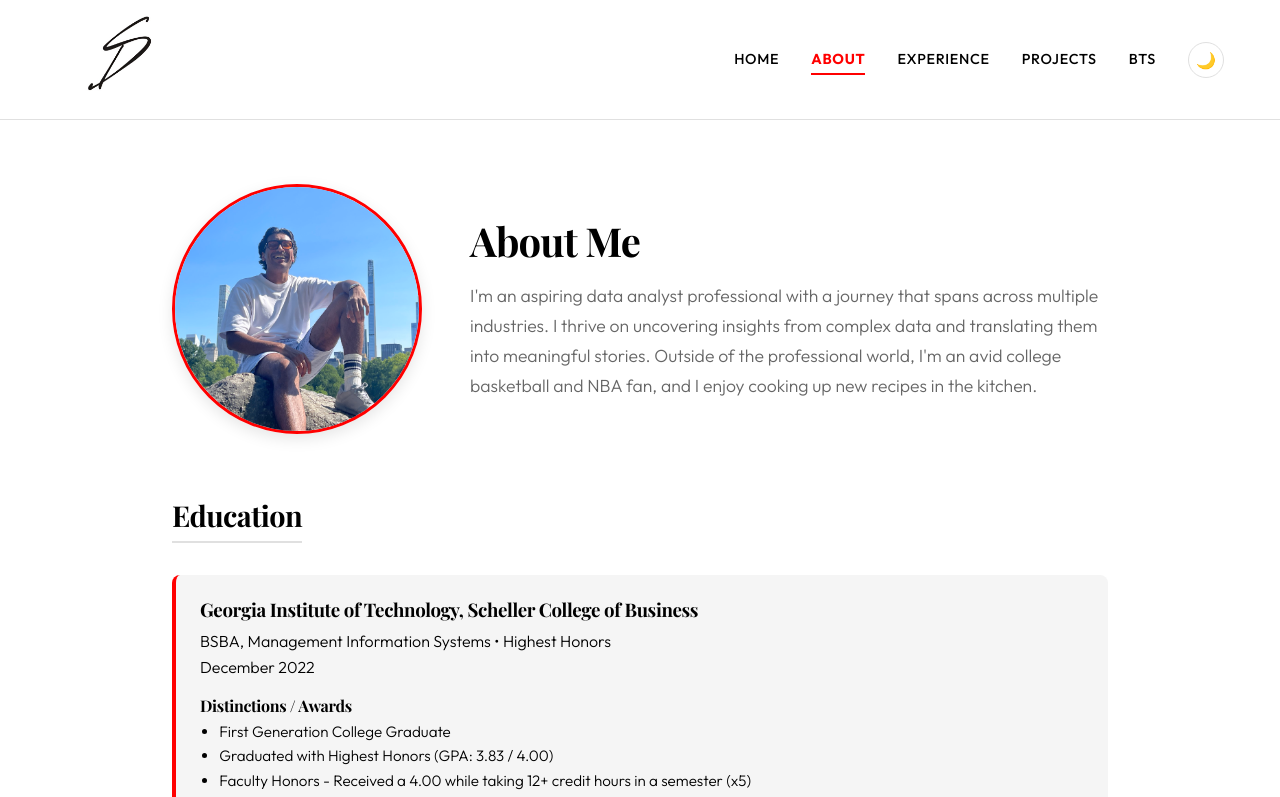
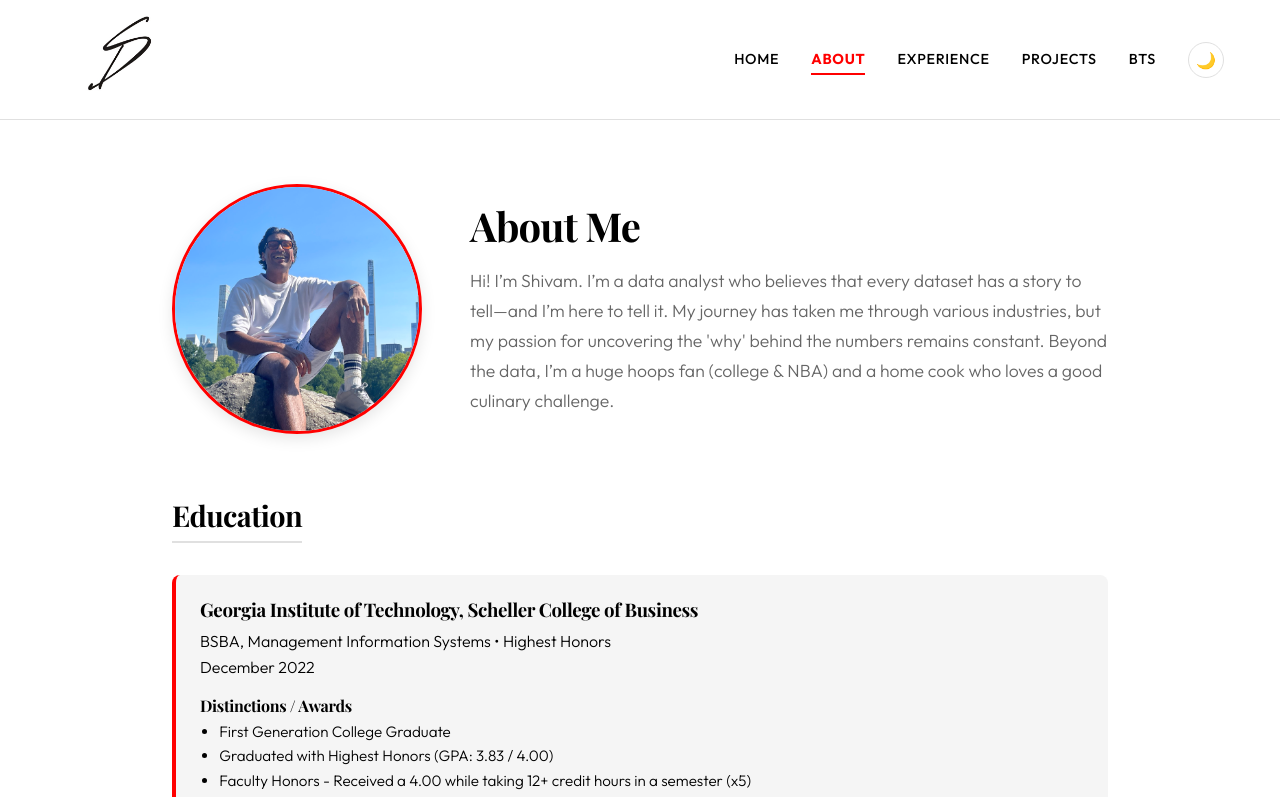
Before and after one commit to shivamjdesai/personalwebsite, a React (Vite) app in the folder portfolio/: page /about in a window 1280 px wide. Shown: the top 797 px of the page. Built offline with nearby package versions, Linux system fonts and the light colour scheme; a web font is replaced by a local one.

Commit message:
content: Update About Me description to be more personable

```diff
--- a/portfolio/src/pages/About.jsx
+++ b/portfolio/src/pages/About.jsx
@@ -11,9 +11,7 @@ function About() {
                 <div className="about-intro">
                     <h1>About Me</h1>
                     <p>
-                        I'm an aspiring data analyst professional with a journey that spans across multiple industries.
-                        I thrive on uncovering insights from complex data and translating them into meaningful stories.
-                        Outside of the professional world, I'm an avid college basketball and NBA fan, and I enjoy cooking up new recipes in the kitchen.
+                        Hi! I’m Shivam. I’m a data analyst who believes that every dataset has a story to tell—and I’m here to tell it. My journey has taken me through various industries, but my passion for uncovering the 'why' behind the numbers remains constant. Beyond the data, I’m a huge hoops fan (college & NBA) and a home cook who loves a good culinary challenge.
                     </p>
                 </div>
             </section>
```
